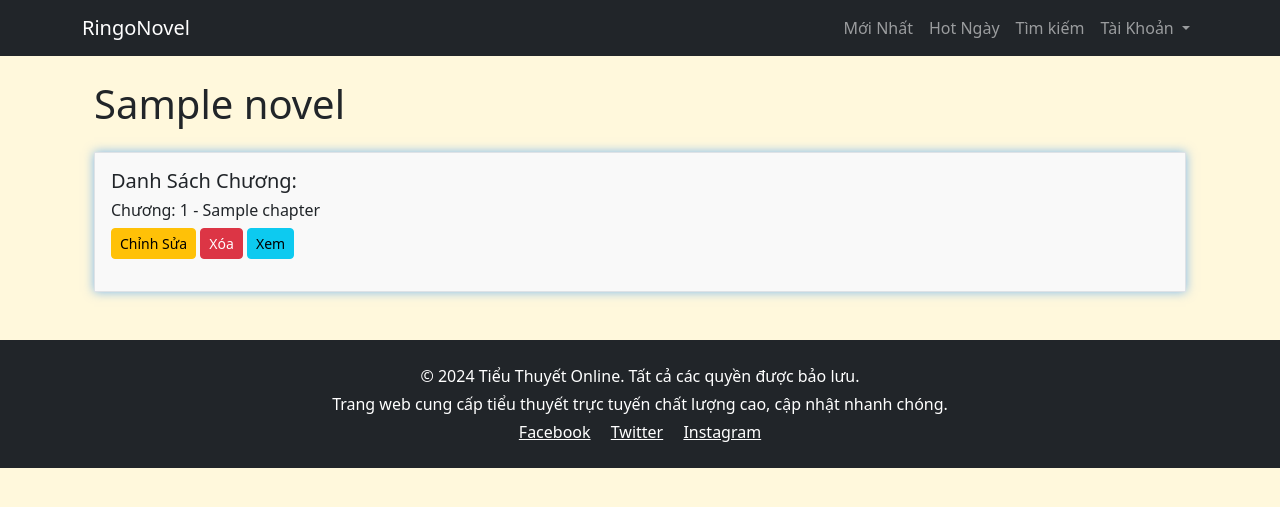
After one commit to phamt1552001/RingoNovel, a Django app: page /list_chapter/1/ in a window 1280 px wide. The commit adds this page. Shown: the top 507 px of the page. Run offline with Django 5.2, Linux system fonts and the light colour scheme; a user stored in the database is signed in; tables that the repository leaves empty hold one stand-in row (values such as "Sample post").

Commit message:
Cập nhật chi tiết về các tính năng tạo,chỉnh sửa chương

```diff
--- a/web/templates/author_area.html
+++ b/web/templates/author_area.html
@@ -23,7 +23,7 @@
                     <p class="mb-0">Lượt theo dõi: {{ novel.follow_count }}</p>
                     <a href="{% url 'add_chapter' novel.id %}" class="btn btn-secondary btn-sm">Thêm Chương</a>
                     <a href="{% url 'edit_novel' novel.id %}" class="btn btn-warning btn-sm">Chỉnh Sửa</a>
-                    <a href="{% url 'novel_detail' novel.id %}" class="btn btn-info btn-sm">Danh Sách Chương</a>
+                    <a href="{% url 'list_chapter' novel.id %}" class="btn btn-info btn-sm">Danh Sách Chương</a>
                 </div>
             </li>
             {% endfor %}
--- /dev/null
+++ b/web/templates/list_chapter.html
@@ -0,0 +1,24 @@
+{% extends "base.html" %}
+
+{% block title %}Danh sách Chương{% endblock %}
+
+{% block content %}
+<div class="container mt-4">
+    <h1>{{novel.title}}</h1>
+    <div class="chapter-list mt-4 border p-3" style="background-color: #f9f9f9; border: 2px solid #007bff; box-shadow: 0 0 10px rgba(0, 123, 255, 0.5);">
+        <h5 class="h5">Danh Sách Chương:</h5>
+        <ul class="list-unstyled">
+            {% for chapter in chapters %}
+            <li class="d-flex align-items-center mb-2">
+                <div>
+                    <h6 id="{{chapter.id}}" onclick="clickEditChapter()">Chương: {{chapter.intChapter}} - {{chapter.title}}</h5>
+                        <a href="{% url 'edit_chapter' chapter.id %}" class="btn btn-warning btn-sm">Chỉnh Sửa</a>
+                        <a href="" class="btn btn-danger btn-sm">Xóa</a>
+                        <a href="" class="btn btn-info btn-sm">Xem</a>
+                </div>
+
+            {% endfor %}
+        </ul>
+    </div>
+</div>
+{% endblock %}
--- a/web/urls.py
+++ b/web/urls.py
@@ -17,6 +17,8 @@ urlpatterns = [
     path('create_novel/', UserView.create_novel, name='create_novel'),
     path('edit_novel/<int:novel_id>/', UserView.edit_novel, name='edit_novel'),
     path('add_chapter/<int:novel_id>/', ChapterView.add, name='add_chapter'),
+    path('edit_chapter/<int:chapter_id>/', ChapterView.edit, name='edit_chapter'),
+    path('list_chapter/<int:novel_id>/', NovelView.list_chapters, name='list_chapter'),
     path('check_errors/', MiscView.check_errors, name='check_errors'),
     path('login/', auth_views.LoginView.as_view(), name='login'),
     path('logout/', auth_views.LogoutView.as_view(next_page='index'), name='logout'),
--- a/web/views.py
+++ b/web/views.py
@@ -81,6 +81,13 @@ class NovelView:
         }
         return render(request, 'find_novel.html', context)
 
+    @staticmethod
+    @login_required
+    def list_chapters(request, novel_id):
+        novel = get_object_or_404(Novel, id=novel_id, author=request.user)
+        chapters = Chapter.objects.filter(novel=novel).order_by('-id')
+        return render(request, 'list_chapter.html', {'novel': novel, 'chapters': chapters})
+
 class ChapterView:
     @staticmethod
     def read(request, novel_id, chapter_id):
@@ -109,6 +116,19 @@ class ChapterView:
         else:
             form = ChapterForm()
         return render(request, 'add_chapter.html', {'form': form, 'novel': novel})
+
+    @staticmethod
+    @login_required
+    def edit(request, chapter_id):
+        chapter = get_object_or_404(Chapter, id=chapter_id)
+        if request.method == 'POST':
+            form = ChapterForm(request.POST, instance=chapter)
+            if form.is_valid():
+                form.save()
+                return redirect('novel_detail', novel_id=chapter.novel.id)
+        else:
+            form = ChapterForm(instance=chapter)
+        return render(request, 'edit_chapter.html', {'form': form, 'chapter': chapter})
 
 class UserView:
     @staticmethod
```
Also changed, not shown: web/templates/read_chapter.html (+11 -2 lines), web/static/js/scripts.js (line endings or trailing spaces).
